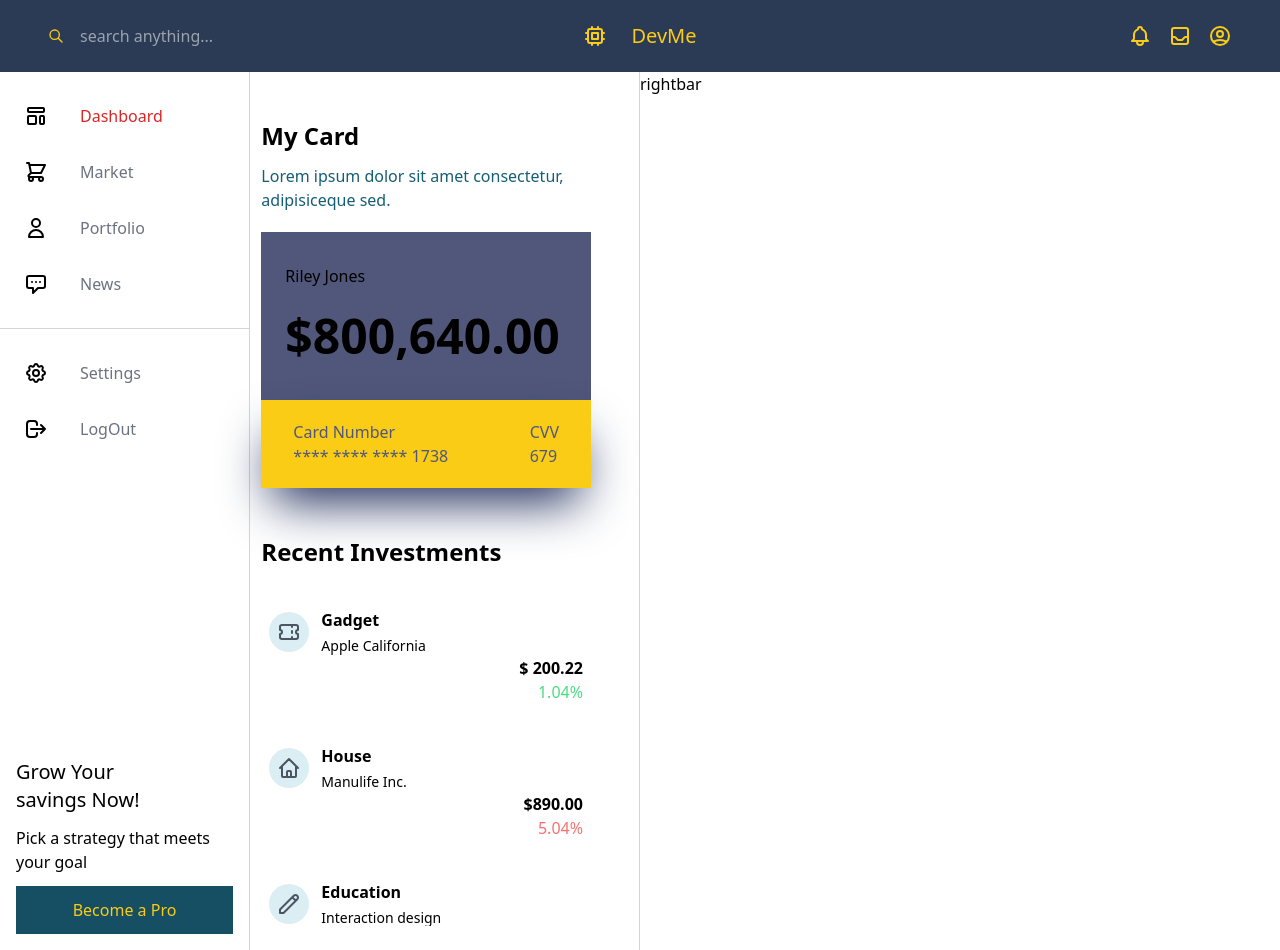
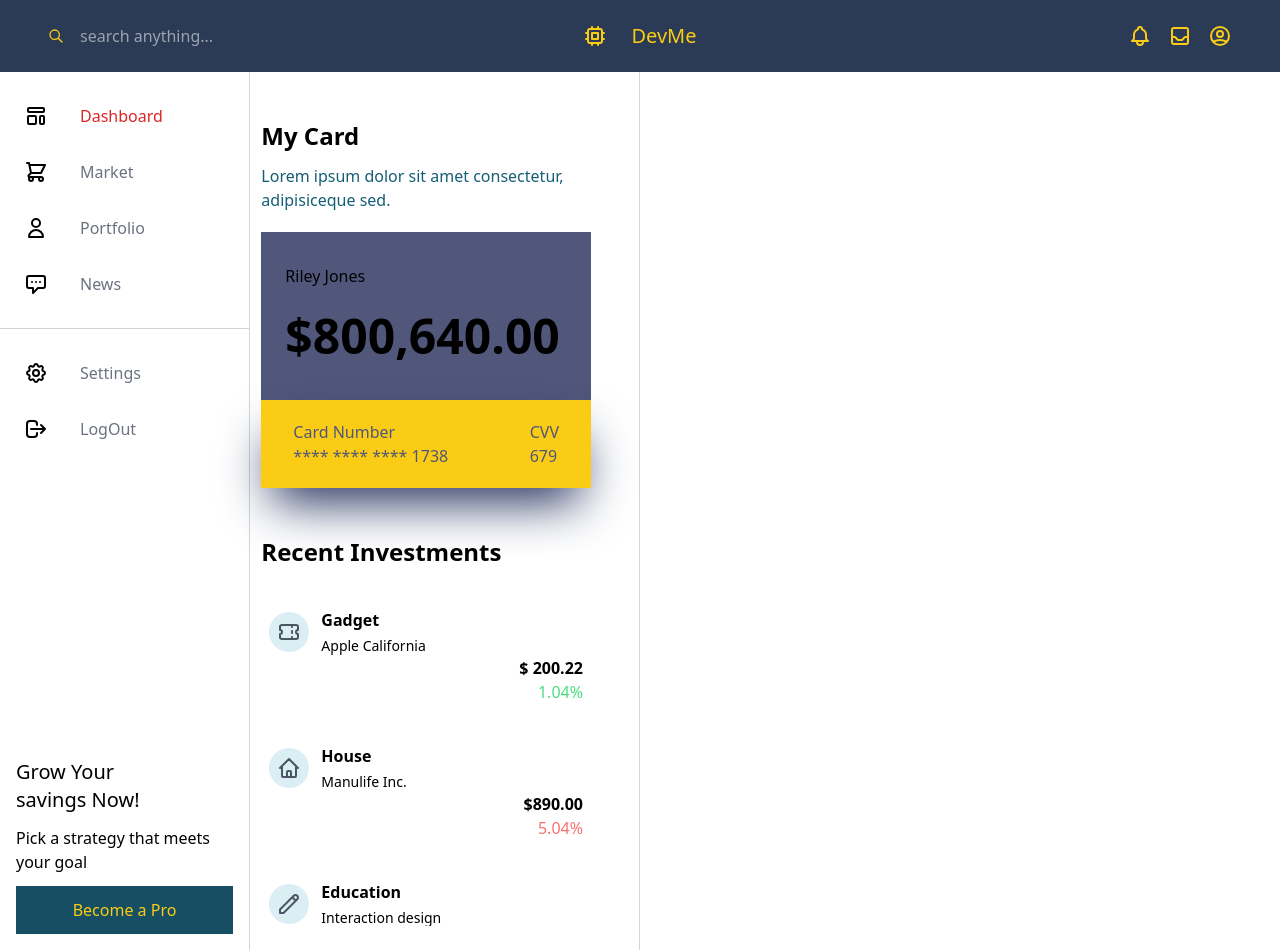
Before and after one commit to Cherrypick14/rad-tailwind, a React (Create React App) app: page / in a window 1280 px wide. Built offline with nearby package versions, Linux system fonts and the light colour scheme.

Commit message:
add right bar content

```diff
--- a/src/components/rightbar/rightbar.jsx
+++ b/src/components/rightbar/rightbar.jsx
@@ -2,7 +2,18 @@ import React from 'react'
 
 const Rightbar = () => {
   return (
-    <div>rightbar</div>
+    <div className='w-full flex flex-col items-start justify-start pt-12 pb-6'>
+      {/* {Top Section} */}
+      <div className='md:flex lg:space-y-0 lg:space-x-4 px-12 items-center justify-center space-y-4'>
+        <div>
+        <span></span>
+        <span></span>
+        </div>
+
+      </div>
+      {/* {Chart} */}
+      {/* {Bottom section} */}
+    </div>
   )
 }
 
```
